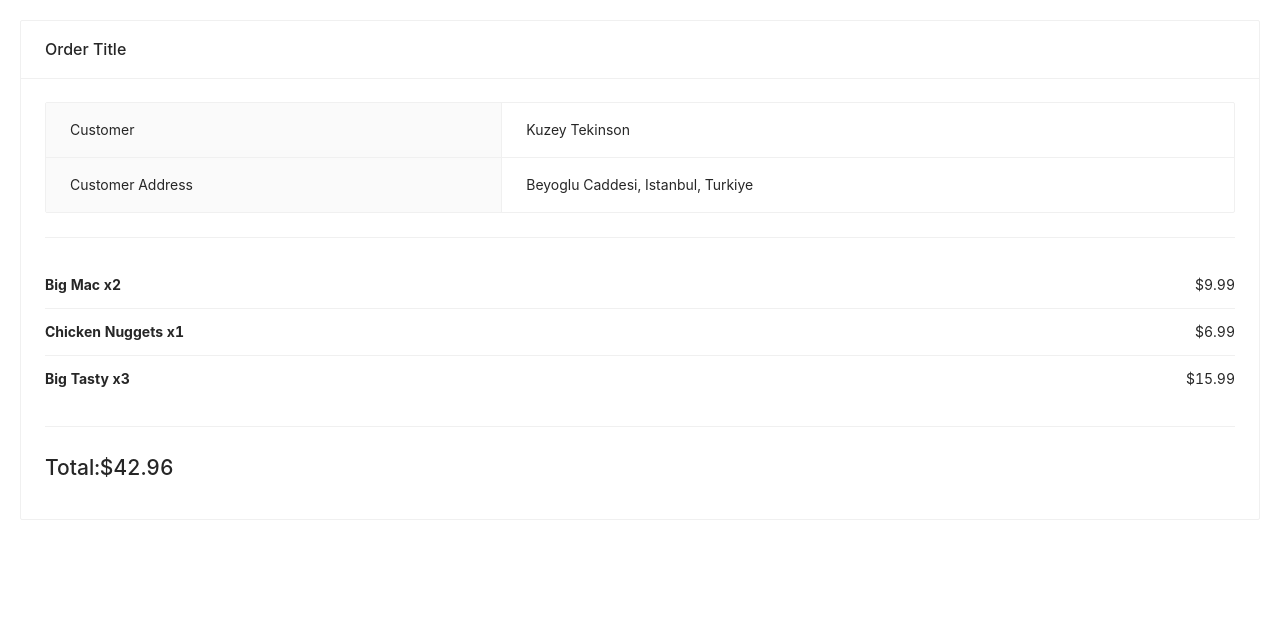
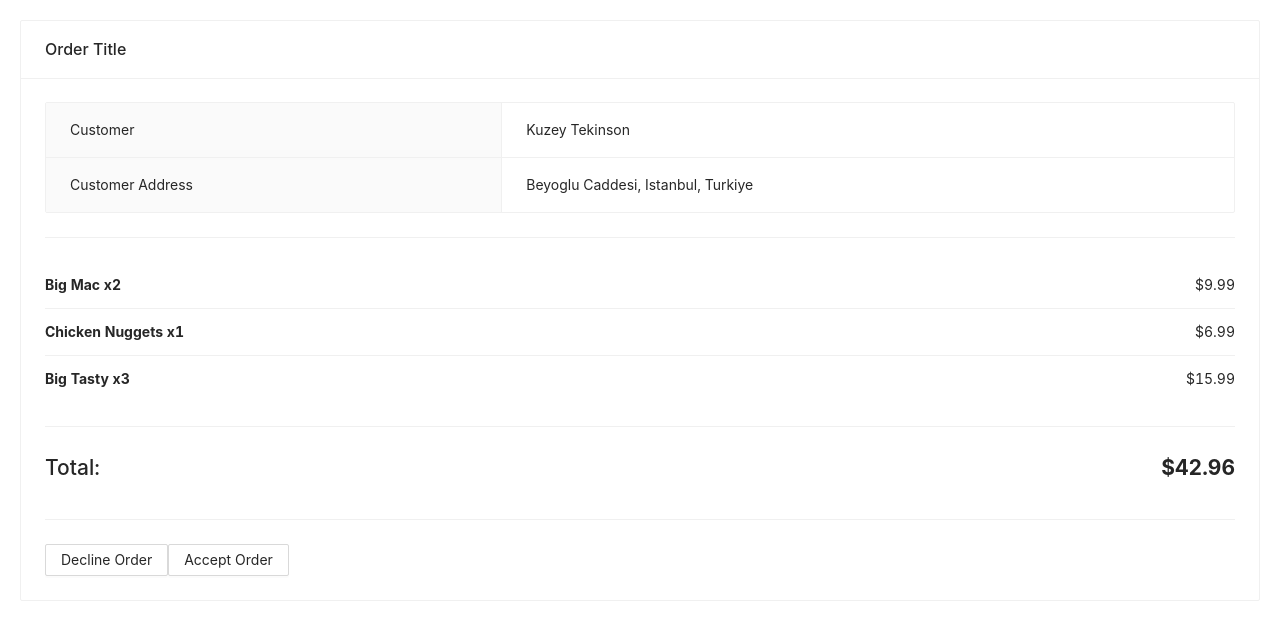
Before and after one commit to baskurts/uber-eats-restaurant-dashboard, a React (Create React App) app: page / in a window 1280 px wide. Shown: the top 640 px of the page. Built offline with nearby package versions, Linux system fonts and the light colour scheme.

Commit message:
02/03/2025

```diff
--- a/src/App.js
+++ b/src/App.js
@@ -26,7 +26,16 @@
       <Divider />
       <div style={styles.totalSumContainer}>
         <h2>Total: </h2>
-        <h2>$42.96</h2>
+        <h2 style={styles.totalPrice}>$42.96</h2>
+      </div>
+      <Divider />
+      <div style={styles.buttonsContainer}>
+        <Button>
+          Decline Order
+        </Button>
+        <Button>
+          Accept Order
+        </Button>
       </div>
     </Card>
   );
@@ -37,6 +46,13 @@
     flexDirection: 'row',
     display: 'flex',
   },
+  totalPrice: {
+    marginLeft: 'auto',
+    fontWeight: 'bold'
+  },
+  buttonsContainer: {
+
+  }
 };
 
 export default App;
```
Also changed, not shown: src/assets/data/orders-history.json (+20 -0 lines).
